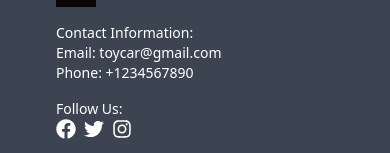
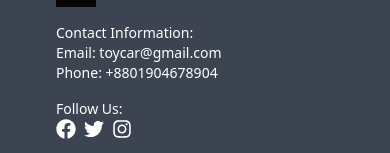
Before and after one commit to evrahim904/my-toy-client, a React (Vite) app: page / in a window 390 px wide. Shown: the part 2651-2804 px from the top of the page. Built offline with nearby package versions, Linux system fonts and the light colour scheme; no server answers.

Commit message:
mobile responsibe has been completed

```diff
--- a/src/Pages/Footer/Footer.jsx
+++ b/src/Pages/Footer/Footer.jsx
@@ -1,4 +1,4 @@
-import React from "react";
+
 import { FaFacebook, FaTwitter, FaInstagram } from "react-icons/fa";
 import logo from "../../assets/logo.jpg";
 
@@ -14,7 +14,7 @@ const Footer = () => {
           <div className="text-sm">
             <p>Contact Information:</p>
             <p>Email: toycar@gmail.com</p>
-            <p>Phone: +1234567890</p>
+            <p>Phone: +8801904678904</p>
           </div>
           <div className="text-sm">
             <p>Follow Us:</p>
```
